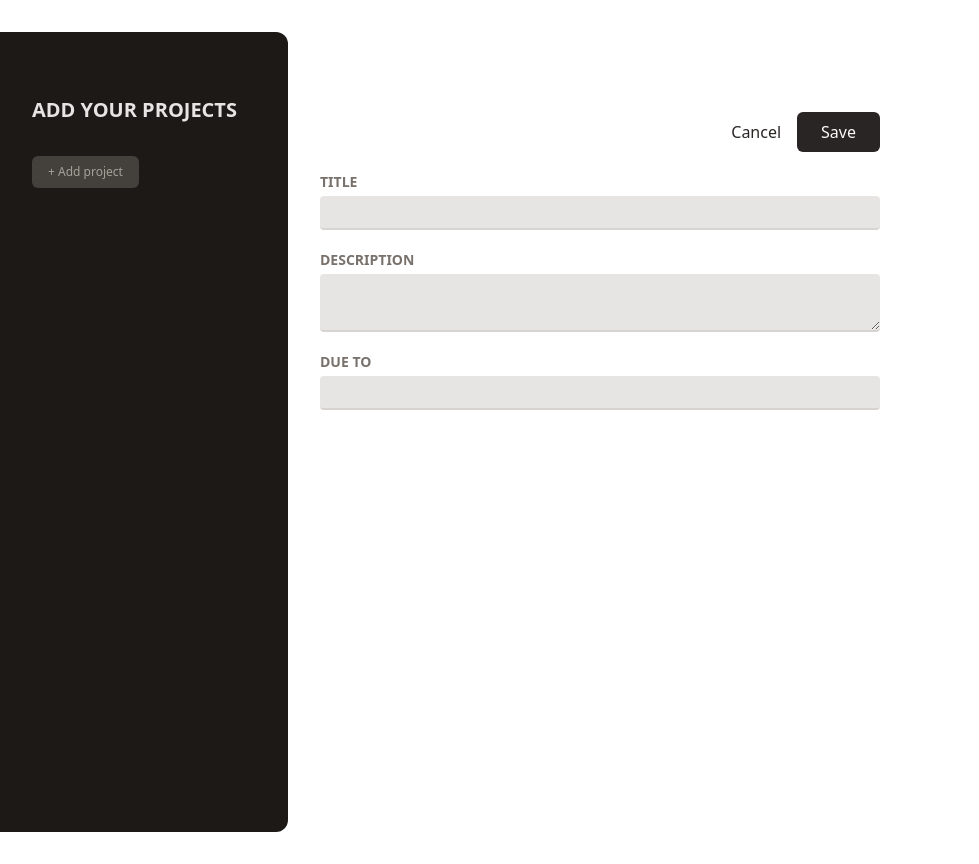
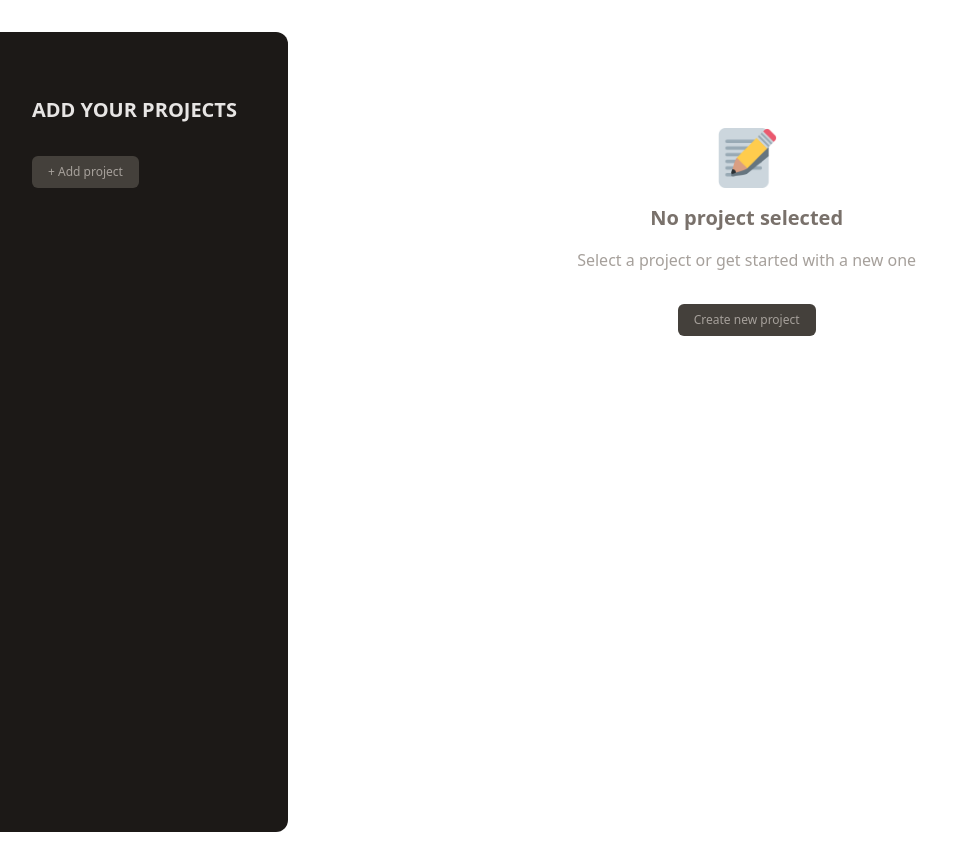
Before and after one commit to nadiia-dev/project-management-app, a React (Vite) app: page / in a window 1280 px wide. Shown: the whole page, without its empty margins (0-979 px from the left). Built offline with nearby package versions, Linux system fonts and the light colour scheme.

Commit message:
add no roject selected component

```diff
--- a/src/components/App.jsx
+++ b/src/components/App.jsx
@@ -1,11 +1,12 @@
 import NewProject from "./NewProject";
+import NoProjectSelected from "./NoProjectSelected";
 import ProjectsSidebar from "./ProjectsSidebar";
 
 function App() {
   return (
     <main className="h-screen my-8 flex gap-8">
       <ProjectsSidebar />
-      <NewProject />
+      <NoProjectSelected />
     </main>
   );
 }
--- /dev/null
+++ b/src/components/Button.jsx
@@ -0,0 +1,12 @@
+const Button = ({ children, ...props }) => {
+  return (
+    <button
+      {...props}
+      className="px-4 py-2 text-xs md:tesxt-base rounded-md bg-stone-700 text-stone-400 hover:bg-stone-600 hover:text-stote-100"
+    >
+      {children}
+    </button>
+  );
+};
+
+export default Button;
--- a/src/components/Input.jsx
+++ b/src/components/Input.jsx
@@ -1,5 +1,3 @@
-import React from "react";
-
 const Input = ({ label, textarea, props }) => {
   const classes =
     "w-full p-1 border-b-2 rounded-sm border-stone-300 bg-stone-200 text-stone-600 focus:outline-none focus:border-stone-600";
--- /dev/null
+++ b/src/components/NoProjectSelected.jsx
@@ -0,0 +1,25 @@
+import noProjectImg from "../assets/no-project-img.png";
+import Button from "./Button";
+
+const NoProjectSelected = () => {
+  return (
+    <div className="mt-24 text-center w-2/3">
+      <img
+        src={noProjectImg}
+        alt="An empty task list"
+        className="w-16 h-15 object-contain mx-auto"
+      />
+      <h2 className="my-4 text-xl font-bold text-stone-500">
+        No project selected
+      </h2>
+      <p className="text-stone-400 mb-4">
+        Select a project or get started with a new one
+      </p>
+      <p className="mt-8">
+        <Button>Create new project</Button>
+      </p>
+    </div>
+  );
+};
+
+export default NoProjectSelected;
--- a/src/components/ProjectsSidebar.jsx
+++ b/src/components/ProjectsSidebar.jsx
@@ -1,12 +1,12 @@
+import Button from "./Button";
+
 const ProjectsSidebar = () => {
   return (
     <aside className="w-1/3 px-8 py-16 bg-stone-900 text-stone-50 md:w-72 rounded-r-xl">
       <h2 className="mb-8 font-bold uppercase md:text-xl text-stone-200">
         Add your projects
       </h2>
-      <button className="px-4 py-2 text-xs md:tesxt-base rounded-md bg-stone-700 text-stone-400 hover:bg-stone-600 hover:text-stote-100">
-        + Add project
-      </button>
+      <Button>+ Add project</Button>
       <ul></ul>
     </aside>
   );
```
Also changed, not shown: src/assets/no-project-img.png (added).
